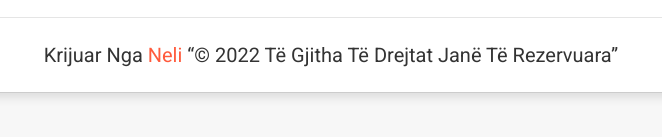
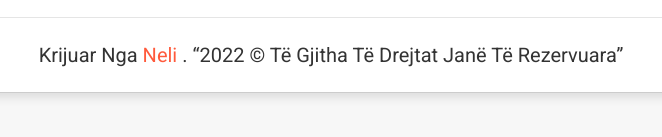
Before and after one commit to antonel21/test, a plain HTML site: page index.html in a window 1280 px wide. Shown: the part 4316-4453 px from the top of the page, 309-971 px from the left. Drawn offline with Linux system fonts and the light colour scheme.

Commit message:
Update index.html

```diff
--- a/index.html
+++ b/index.html
@@ -585,7 +585,7 @@
 
             </div>
 
-            <div class="credit">krijuar nga <span> Neli </span> “© 2022 Të gjitha të drejtat janë të rezervuara” </div>
+            <div class="credit">krijuar nga <span> Neli </span>. “2022 © Të gjitha të drejtat janë të rezervuara” </div>
 
         </div>
 
```
